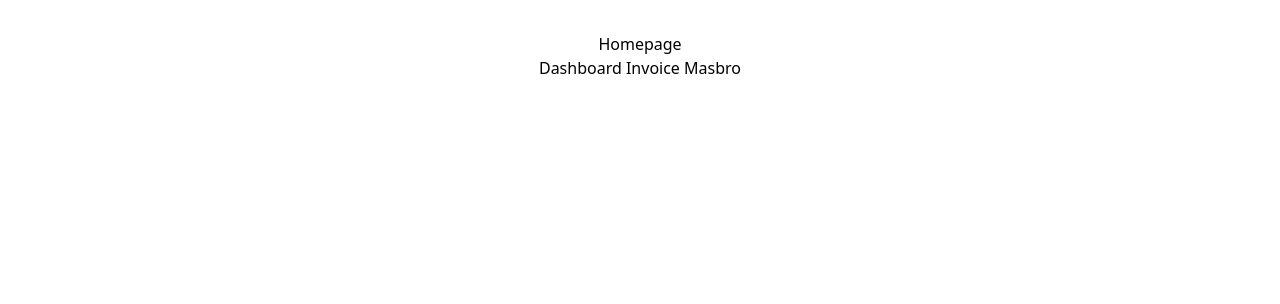
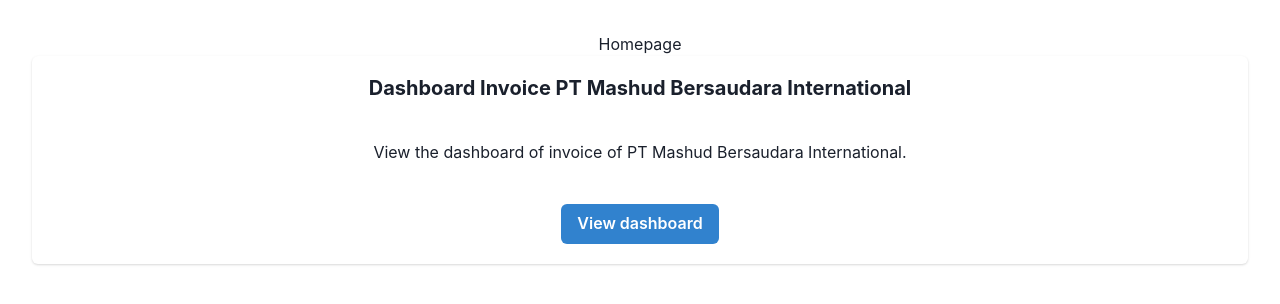
Before and after one commit to data-center-bgp/power-bi-react, a React (Vite) app: page / in a window 1280 px wide. Shown: the top 304 px of the page. Built offline with nearby package versions, Linux system fonts and the light colour scheme.

Commit message:
style: add chakra ui for styling

```diff
--- a/package.json
+++ b/package.json
@@ -10,6 +10,10 @@
     "preview": "vite preview"
   },
   "dependencies": {
+    "@chakra-ui/react": "^2.8.2",
+    "@emotion/react": "^11.11.4",
+    "@emotion/styled": "^11.11.0",
+    "framer-motion": "^11.0.13",
     "react": "^18.2.0",
     "react-dom": "^18.2.0",
     "react-router-dom": "^6.22.3"
--- a/src/components/Report.tsx
+++ b/src/components/Report.tsx
@@ -1,17 +1,21 @@
 import React from "react";
 
 interface ReportProps {
-    src: string;
-    title: string;
+  src: string;
+  title: string;
 }
 
 const Report: React.FC<ReportProps> = ({ src, title }) => {
-    const iframe = `<iframe title=${title} src=${src} width="100%" height="100%" allowFullScreen="true"></iframe>`;
+  const iframe = `<iframe title=${title} src=${src} width="1280" height="720" allowFullScreen="true"></iframe>`;
 
-    return (
-        <div className="iframe-container" dangerouslySetInnerHTML={{ __html: iframe }}>
-        </div>
-    );
+  return (
+    <div className="flex items-center justify-center">
+      <div
+        className="iframe-container w-full h-full border-0"
+        dangerouslySetInnerHTML={{ __html: iframe }}
+      ></div>
+    </div>
+  );
 };
 
 export default Report;
--- a/src/main.tsx
+++ b/src/main.tsx
@@ -2,9 +2,12 @@
 import ReactDOM from 'react-dom/client'
 import App from './App.tsx'
 import './index.css'
+import { ChakraProvider } from '@chakra-ui/react'
 
 ReactDOM.createRoot(document.getElementById('root')!).render(
   <React.StrictMode>
-    <App />
+    <ChakraProvider>
+      <App />
+    </ChakraProvider>
   </React.StrictMode>,
 )
--- a/src/pages/Homepage.tsx
+++ b/src/pages/Homepage.tsx
@@ -1,10 +1,25 @@
 import { Link } from "react-router-dom";
+import { Card, CardBody, CardHeader, CardFooter, Heading, Text, Button } from "@chakra-ui/react";
 
 function Homepage() {
   return (
-    <div>
-      <h1>Homepage</h1>
-      <Link to="/invoice-masbro">Dashboard Invoice Masbro</Link>
+    <div className="flex flex-col items-center justify-center min-h-screen bg-gray-100">
+      <h1 className="mb-6 text-3xl font-bold text-gray-700">Homepage</h1>
+      <div>
+        <Card align="center">
+          <CardHeader>
+            <Heading size="md">Dashboard Invoice PT Mashud Bersaudara International</Heading>
+          </CardHeader>
+          <CardBody>
+            <Text>
+              View the dashboard of invoice of PT Mashud Bersaudara International.
+            </Text>
+          </CardBody>
+          <CardFooter>
+            <Button as={Link} to="/invoice-masbro" colorScheme="blue">View dashboard</Button>
+          </CardFooter>
+        </Card>
+      </div>
     </div>
   );
 }
```
Also changed, not shown: 1 other file (tests, documents, lock files or other folders).
